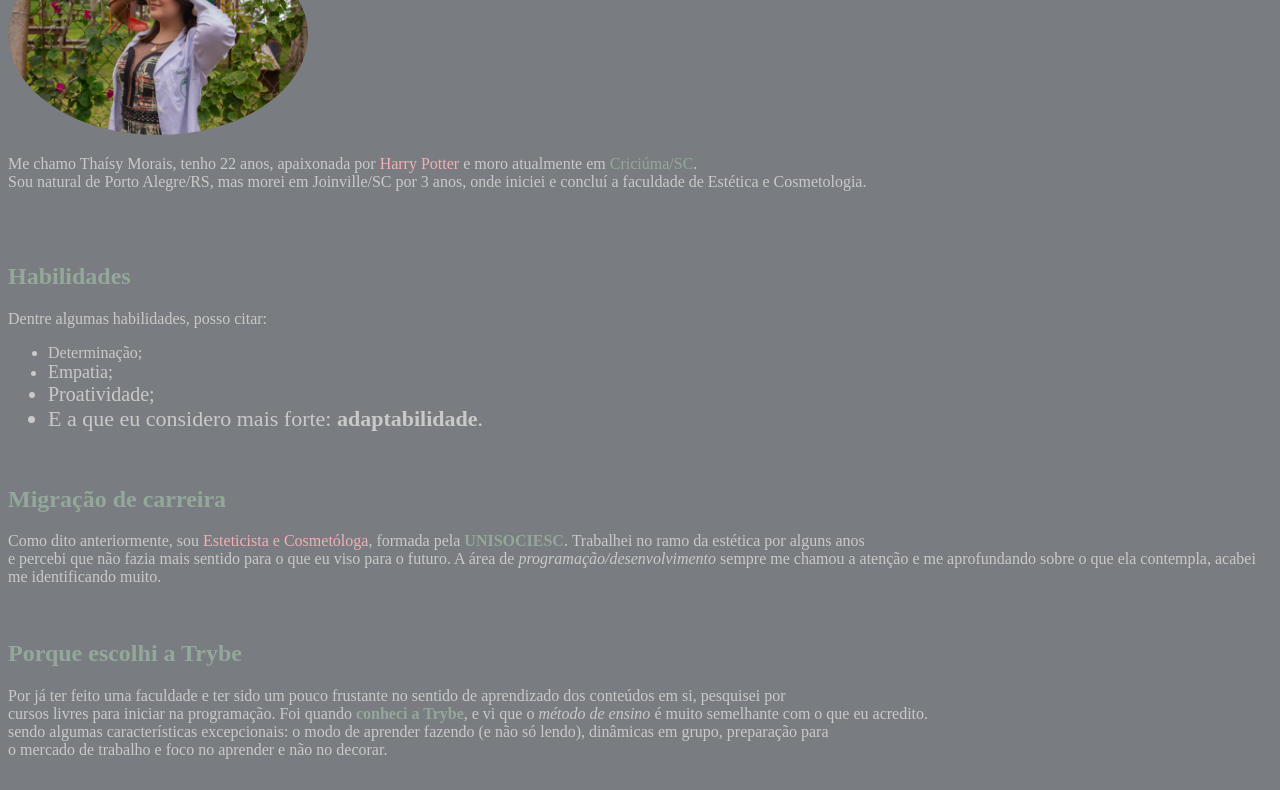
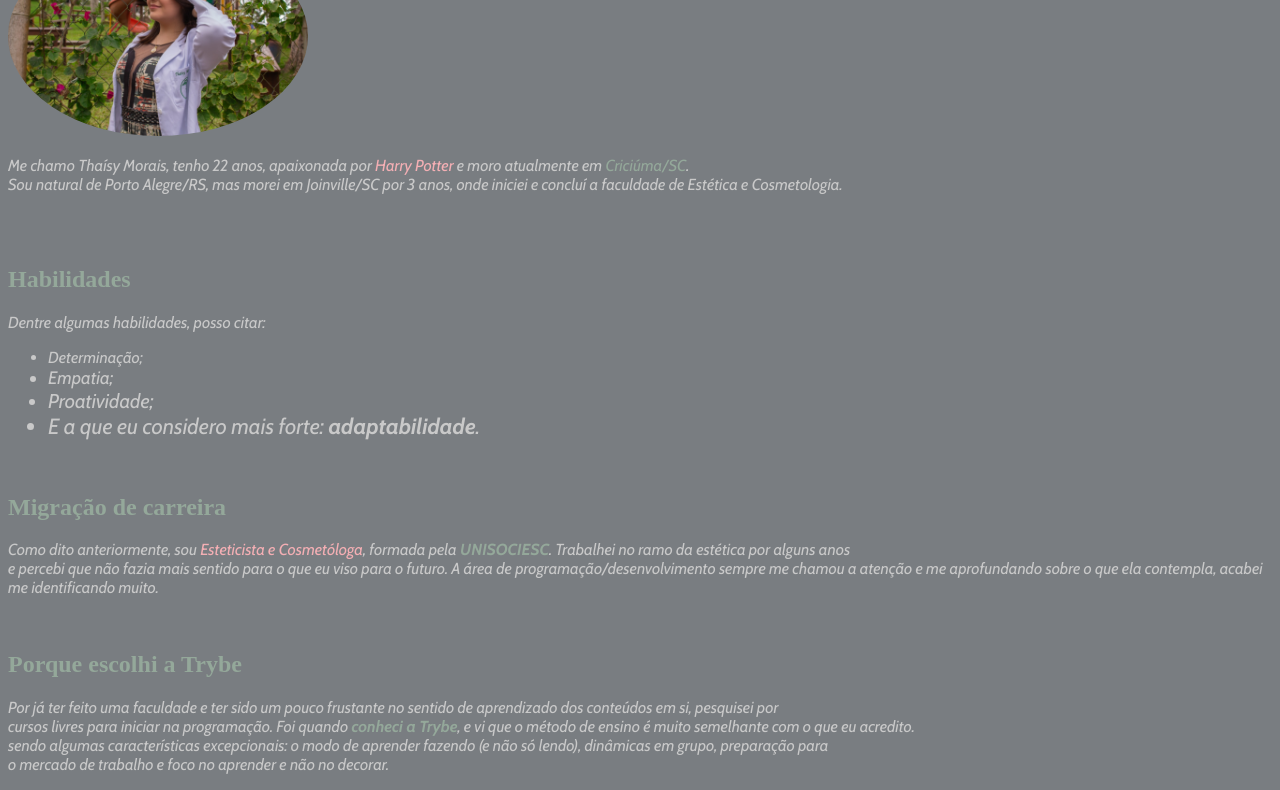
Before and after one commit to thaimorais/thaimorais.github.io, a plain HTML site: page index.html in a window 1280 px wide. Shown: the part 203-993 px from the top of the page. Drawn offline with nearby package versions, Linux system fonts and the light colour scheme; a web font is replaced by a local one.

Commit message:
alteração css - primeira estilização

```diff
--- a/index.html
+++ b/index.html
@@ -2,54 +2,12 @@
 <html lang="pt-br">
     <head>
     <meta charset="UTF-8">
+    <link rel="stylesheet" type="text/css" href="style.css">
     <style>
-        h1 {
-        color: #F4AFB4;
-        }
-        p, ul li {
-        color: #C9C9C9;s
-        }
-        body {
-        background-color: #797D81;
-        }
-        .Lista1 {
-        font-size: 16px;
-        }
-        .Lista2 {
-            font-size: 18px;
-        }
-        .Lista3 {
-            font-size: 20px;
-        }
-        .Lista4 {
-            font-size: 22px;
-        }
-        .Subtitulo {
-            color: #94A89A;
-        }
-        #foto {
-            border-radius: 80% 80%;
-        }
-        .button1 {
-            color: #C9B7AD;
-            background-color: #5a6e61;
-            padding: 5px;
-            line-height: 30px;
-            text-decoration: none;
-        }
-        #marcação {
-            list-style-type: none;
-            display: inline-flex;
-            margin: 0px 300px;
-            padding: 10px;
-        }
-        .Link {
-           color: #F4AFB4;
-           text-decoration: none;
-        }
+
     </style>
-       <ul id="marcação">
-        <li><a href="#Descrição" class="button1">Início</a></li>
+        <ul id="marcação">
+        <li><a href="#meunome" class="button1">Início</a></li>
         <li><a href="#Habilidades" class="button1">Habilidades</a></li>
         <li><a href="#Carreira" class="button1">Carreira</a></li>
         <li><a href="#Trybe" class="button1">Trybe</a></li>
@@ -57,31 +15,31 @@
         <title>Thaísy - Portfólio Trybe</title>
     </head>
     <body>
-        <h1 id="Descrição">Thaísy Morais</h1>
+        <h1 id="meunome">Thaísy Morais</h1>
         <img id="foto" src="thaisy.jpeg" alt="Foto na formatura da faculdade" width="300">
         <br>
-        <p>Me chamo Thaísy Morais, tenho 22 anos, apaixonada por <a href="https://www.wizardingworld.com/" target="-blank" class="Link"> Harry Potter</a></span> e moro atualmente em <span style="color: #94A89A">Criciúma/SC</span>.
+        <p class="fontesite">Me chamo Thaísy Morais, tenho 22 anos, apaixonada por <a href="https://www.wizardingworld.com/" target="-blank" class="Link"> Harry Potter</a></span> e moro atualmente em <span style="color: #94A89A">Criciúma/SC</span>.
         <br>Sou natural de Porto Alegre/RS, mas morei em Joinville/SC por 3 anos,
     onde iniciei e concluí a faculdade de Estética e Cosmetologia.</p>
     <br>
     <br>
     <h2 class="Subtitulo" id="Habilidades"> Habilidades</h2>
-    <p>Dentre algumas habilidades, posso citar:</p>
+    <p class="fontesite">Dentre algumas habilidades, posso citar:</p>
     <ul>
-        <li class="Lista1">Determinação;</li>
-        <li class="Lista2">Empatia;</li>
-        <li class="Lista3">Proatividade;</li>
-        <li class="Lista4">E a que eu considero mais forte: <strong>adaptabilidade</strong>.</li>
+        <li class="Lista1 fontesite">Determinação;</li>
+        <li class="Lista2 fontesite">Empatia;</li>
+        <li class="Lista3 fontesite">Proatividade;</li>
+        <li class="Lista4 fontesite">E a que eu considero mais forte: <strong>adaptabilidade</strong>.</li>
     </ul><br>
     <h2 class="Subtitulo" id="Carreira">Migração de carreira</h2>
-    <p>Como dito anteriormente, sou <a href="#foto" class="Link">Esteticista e Cosmetóloga</a>, formada pela <strong><span style="color: #94A89A;"> UNISOCIESC</strong></span>.
+    <p class="fontesite">Como dito anteriormente, sou <a href="#foto" class="Link">Esteticista e Cosmetóloga</a>, formada pela <strong><span style="color: #94A89A;"> UNISOCIESC</strong></span>.
     Trabalhei no ramo da estética por alguns anos <br>e percebi que não fazia mais sentido
 para o que eu viso para o futuro.
     A área de <em>programação/desenvolvimento</em> sempre me chamou
     a atenção e me aprofundando sobre o que ela contempla, acabei me identificando muito.</p>
     <br>
     <h2 class="Subtitulo" id="Trybe">Porque escolhi a Trybe</h2>
-    <p>Por já ter feito uma faculdade e ter sido um pouco frustante no sentido de
+    <p class="fontesite">Por já ter feito uma faculdade e ter sido um pouco frustante no sentido de
 aprendizado dos conteúdos em si, pesquisei por <br>cursos livres para iniciar na programação.
 Foi quando <strong><span style="color: #94A89A;">conheci a Trybe</strong></span>, e vi que o <em>método de ensino</em> é muito semelhante com o que eu acredito.<br>
 sendo algumas características excepcionais: o modo de aprender fazendo (e não só lendo), dinâmicas em grupo, preparação para <br>
--- /dev/null
+++ b/style.css
@@ -0,0 +1,52 @@
+@import url('https://fonts.googleapis.com/css2?family=Send+Flowers&display=swap');
+@import url('https://fonts.googleapis.com/css2?family=Cabin:ital,wght@1,400;1,500;1,600;1,700&display=swap');
+        h1 {
+        color: #F4AFB4;
+        }
+        p, ul li {
+        color: #C9C9C9;s
+        }
+        #meunome {
+            font-family: 'Send Flowers', cursive;
+        }
+        .fontesite {
+            font-family: 'Cabin', sans-serif;
+        }
+        body {
+        background-color: #797D81;
+        }
+        .Lista1 {
+        font-size: 16px;
+        }
+        .Lista2 {
+            font-size: 18px;
+        }
+        .Lista3 {
+            font-size: 20px;
+        }
+        .Lista4 {
+            font-size: 22px;
+        }
+        .Subtitulo {
+            color: #94A89A;
+        }
+        #foto {
+            border-radius: 80% 80%;
+        }
+        .button1 {
+            color: #C9B7AD;
+            background-color: #5a6e61;
+            padding: 5px;
+            line-height: 30px;
+            text-decoration: none;
+        }
+        #marcação {
+            list-style-type: none;
+            display: inline-flex;
+            margin: 0px 300px;
+            padding: 10px;
+        }
+        .Link {
+           color: #F4AFB4;
+           text-decoration: none;
+        }
```
